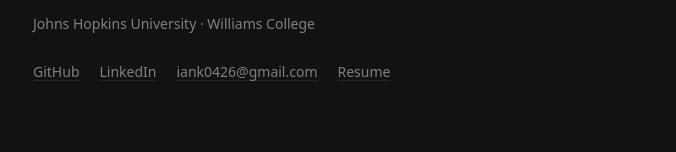
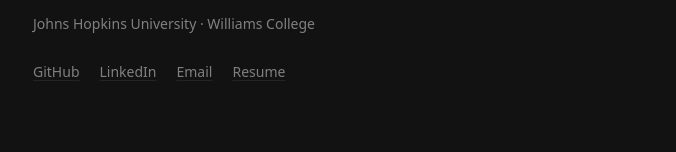
Before and after one commit to iankim0/portfolio, a React (Vite) app in the folder react-portfolio/: page / in a window 1280 px wide. Shown: the part 146-298 px from the top of the page, without its empty margins (301-977 px from the left). Built offline with nearby package versions, Linux system fonts and the light colour scheme.

Commit message:
formatting

```diff
--- a/react-portfolio/src/pages/Home.jsx
+++ b/react-portfolio/src/pages/Home.jsx
@@ -23,7 +23,7 @@
                 <div className="flex flex-wrap gap-x-5 gap-y-1.5 text-sm">
                     <Link href="https://github.com/iankim0">GitHub</Link>
                     <Link href="https://www.linkedin.com/in/ian-kim9">LinkedIn</Link>
-                    <Link onClick={copyEmail}>iank0426@gmail.com</Link>
+                    <Link onClick={copyEmail}>Email</Link>
                     <Link href="/resume.pdf">Resume</Link>
                 </div>
             </section>
```
